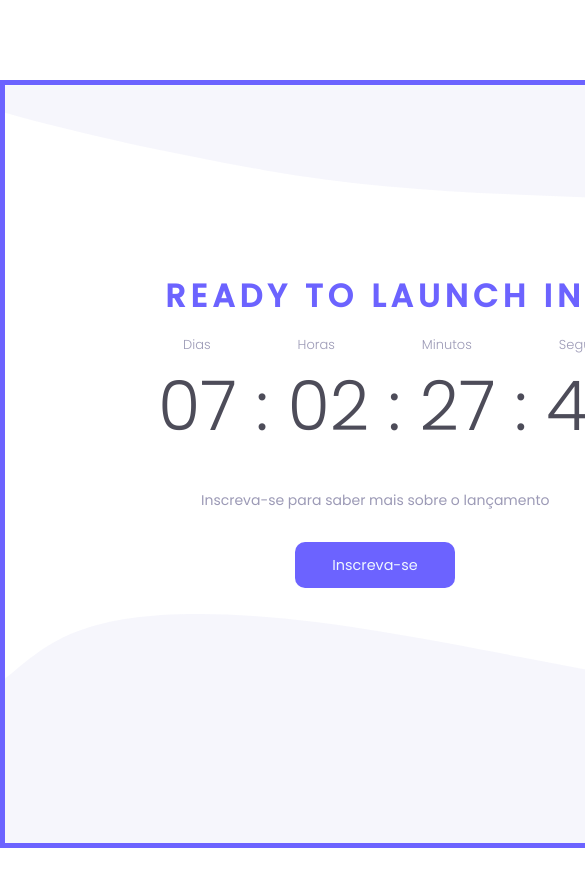
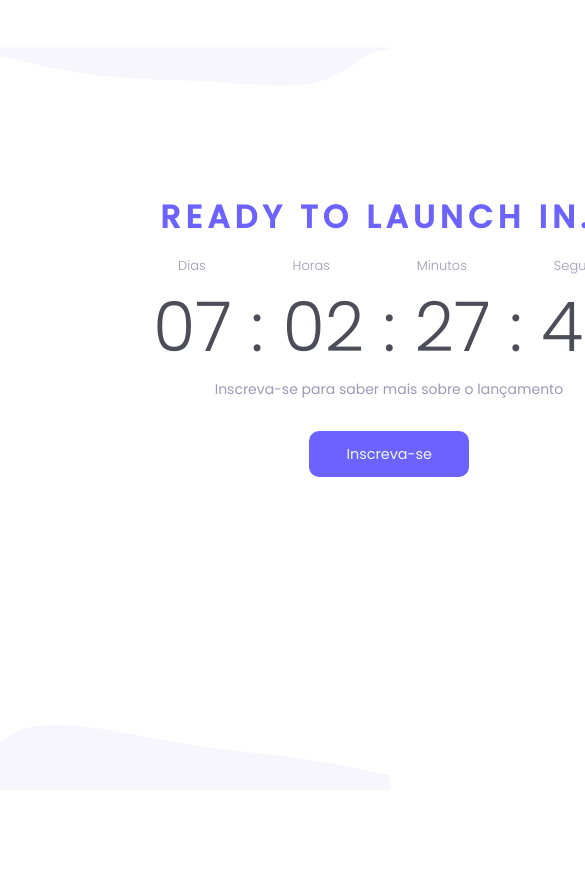
Before and after one commit to paulosantana95/Desafio-Countdown, a plain HTML site: page index.html in a window 390 px wide. Shown: the top 872 px of the page, 585 px wide, since content can reach past the window. Before the commit the page ends 850 px from the top, so only its background shows below. Drawn offline with Linux system fonts and the light colour scheme.

Commit message:
tentativa de responsividade

```diff
--- a/assets/css/style.css
+++ b/assets/css/style.css
@@ -12,22 +12,11 @@
     box-sizing: border-box;
 }
 
-body {
-    width: 100%;
-    height: 100%;
-}
-
-
 .container {
     display: flex;
-    justify-content: center;
-    flex-direction: column;
-    position: relative;
-    width: 1366px;
-    height: 768px;
-    margin: 0 auto;
-    border: 5px solid #6C63FF;
-    margin-top: 80px;
+    justify-content: flex-start;
+    /* border: 5px solid #6C63FF; */
+    margin-top: 60px;
 }
 
 
@@ -56,34 +45,30 @@ p {
 }
 
 .top-image{
-    position: absolute;
-    width: 1360px;
-    height: 133px;
-    left: 0px;
-    top: 0px;
+    display: flex;
+    justify-content: center;
 }
 
 .rocket-image {
-    position: absolute;
-    width: 607px;
-    height: 435px;
-    left: 699px;
-    top: 150px;
+    display: flex;
+    justify-content: center;
 }
 
 .countdown-area {
     display: flex;
-    position: absolute;
+    float: left;
     /* width: 494px; */
     height: 172px;
-    left: 123px;
-    top: 187px;
+    margin-left: 123px;
     flex-direction: column;
     align-items: center;
 }
 
 .timer-text-area {
     display: flex;
+    justify-content: center;
+    justify-items: center;
+    text-align: center;
     flex-direction: row;
     padding-right: 5px;
 }
@@ -95,11 +80,8 @@ p {
 }
 
 .subscribe-area {
-    position: absolute;
     width: 349px;
     height: 21px;
-    left: 196px;
-    top: 405px;
     font-style: normal;
     font-weight: normal;
     font-size: 14px;
@@ -118,9 +100,7 @@ button {
 }
 
 .subscribe {
-    position: absolute;
-    left: 290px;
-    top: 457px;
+    margin-top: 31px;
 }
 
 .modal div button {
@@ -132,8 +112,8 @@ button {
     flex-direction: column;
     align-items: center;
     align-self: center;
-    width: 25%;
-    height: 60%;
+    width: 350px;
+    height: 450px;
     box-shadow: 5px 5px 5px 5px rgba(0, 0, 0, 0.3);
     background: rgba(0,0,0,0.9);
     z-index: 2;
@@ -201,9 +181,6 @@ a:link, a:active, a:visited{
 }
 
 .bottom-image {
-    position: absolute;
-    width: 1366px;
-    height: 229px;
-    left: 0px;
-    bottom: 0px;
+    display: flex;
+    justify-content: center;
 }
--- a/index.html
+++ b/index.html
@@ -11,13 +11,13 @@
     <title>Countdown</title>
 </head>
 <body>
-    <div class="container">
     <!--TOP-IMAGE-->
         <div class="top-image">
             <svg width="100%" height="133" viewBox="0 0 1366 133" fill="none" xmlns="http://www.w3.org/2000/svg">
                 <path fill-rule="evenodd" clip-rule="evenodd" d="M1366 0H0V27.6503C79.0078 49.9323 172.154 69.6349 261.729 85.4662C372.219 104.994 481.981 108.913 592.365 112.854L592.365 112.854L592.366 112.854C635.236 114.385 678.2 115.919 721.337 118.372C749.93 119.998 779.133 122.067 808.302 124.134L808.302 124.134C896.408 130.376 984.192 136.596 1053.85 130.511C1119.23 124.8 1150.1 108.243 1181.04 91.6541C1191.39 86.1002 1201.76 80.5429 1213.42 75.3877C1230.71 67.7491 1241.26 58.8166 1251.75 49.9279C1265.59 38.2065 1279.34 26.5613 1308.34 18.0602C1324.57 13.3029 1344.23 9.33452 1366 5.86685V0Z" fill="#DDDBF2" fill-opacity="0.26"/>
                 </svg>
         </div>
+    <div class="container">
 
         <div class="countdown-area">
             <h1>READY TO LAUNCH IN...</h1>
@@ -34,14 +34,14 @@
             </div>
 
 
+            <p class="subscribe-area">Inscreva-se para saber mais sobre o lançamento</p>
 
+            <a href="#modal">
+                <button class="subscribe">Inscreva-se</button>
+            </a>
         </div>
 
-        <p class="subscribe-area">Inscreva-se para saber mais sobre o lançamento</p>
 
-        <a href="#modal">
-            <button class="subscribe">Inscreva-se</button>
-        </a>
 
 
         <div id="modal" class="modal">
@@ -216,12 +216,12 @@
                 </svg>
         </div>
 
-        <!--BOTTOM-IMAGE-->
-        <footer class="bottom-image">
-            <svg width="1366" height="229" viewBox="0 0 1366 229" fill="none" xmlns="http://www.w3.org/2000/svg">
-                <path fill-rule="evenodd" clip-rule="evenodd" d="M1366 176.569C1347.5 172.74 1329.08 168.973 1310.99 165.273C1278.27 158.581 1246.6 152.104 1217.39 145.862C1110.52 123.024 998.866 110.59 885.94 98.0154C824.929 91.2213 763.545 84.3858 702.342 75.8455C640.836 67.2627 577.857 55.1053 515.316 43.0324C395.552 19.9134 277.395 -2.89553 174.259 0.300998C75.035 3.37627 42.9722 29.5511 10.2842 56.2362L10.2839 56.2365L10.2837 56.2367C6.88785 59.0089 3.4853 61.7866 0 64.5445V229H1366V176.569Z" fill="#DDDBF2" fill-opacity="0.26"/>
-                </svg>
-        </footer>
+    </div>
+    <!--BOTTOM-IMAGE-->
+    <div class="bottom-image">
+        <svg width="100%" height="229" viewBox="0 0 1366 229" fill="none" xmlns="http://www.w3.org/2000/svg">
+            <path fill-rule="evenodd" clip-rule="evenodd" d="M1366 176.569C1347.5 172.74 1329.08 168.973 1310.99 165.273C1278.27 158.581 1246.6 152.104 1217.39 145.862C1110.52 123.024 998.866 110.59 885.94 98.0154C824.929 91.2213 763.545 84.3858 702.342 75.8455C640.836 67.2627 577.857 55.1053 515.316 43.0324C395.552 19.9134 277.395 -2.89553 174.259 0.300998C75.035 3.37627 42.9722 29.5511 10.2842 56.2362L10.2839 56.2365L10.2837 56.2367C6.88785 59.0089 3.4853 61.7866 0 64.5445V229H1366V176.569Z" fill="#DDDBF2" fill-opacity="0.26"/>
+            </svg>
     </div>
 
 <!--Script--------------------------------------------------------------->
```
